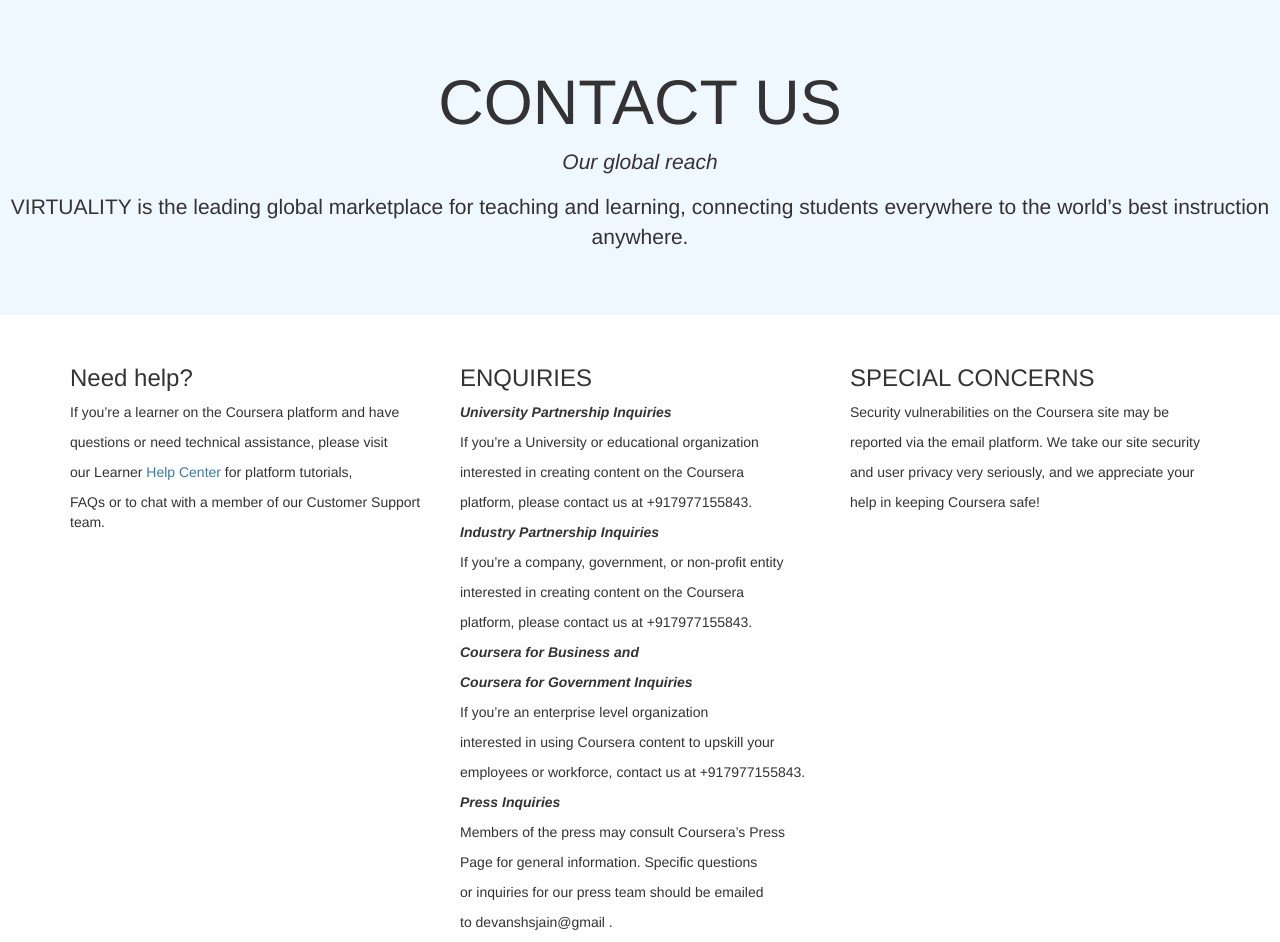
After one commit to DevanshJain07/virtual-classroom, a PHP site: page /contactus.html in a window 1280 px wide. The commit adds this page. Run offline with PHP 8.4, Linux system fonts and the light colour scheme.

Commit message:
contactus page added

```diff
--- a/Aboutus.html
+++ b/Aboutus.html
@@ -1,7 +1,7 @@
 <!DOCTYPE html>
 <html lang="en">
 <head>
-  <title>Bootstrap Example</title>
+  <title>About Us</title>
   <meta charset="utf-8">
   <meta name="viewport" content="width=device-width, initial-scale=1">
 
@@ -12,7 +12,7 @@
 </head>
 <body>
 
-<div class="jumbotron text-center">
+<div class="jumbotron text-center" style="background-color: aliceblue;">
   <h1>ABOUT US</h1>
  <center> <p style="font-style: italic">Our global reach</p></center>
   <p>VIRTUALITY is the leading global marketplace for teaching and learning, connecting students everywhere to the world’s best instruction anywhere.</p>
--- /dev/null
+++ b/contactus.html
@@ -0,0 +1,69 @@
+<!DOCTYPE html>
+<html lang="en">
+<head>
+  <title>Contact Us</title>
+  <meta charset="utf-8">
+  <meta name="viewport" content="width=device-width, initial-scale=1">
+
+  <link rel="stylesheet" href="https://maxcdn.bootstrapcdn.com/bootstrap/3.4.0/css/bootstrap.min.css">
+
+  <script src="https://ajax.googleapis.com/ajax/libs/jquery/3.4.1/jquery.min.js"></script>
+  <script src="https://maxcdn.bootstrapcdn.com/bootstrap/3.4.0/js/bootstrap.min.js"></script>
+</head>
+<body>
+
+<div class="jumbotron text-center" style="background-color: aliceblue;">
+  <h1>CONTACT US</h1>
+ <center> <p style="font-style: italic">Our global reach</p></center>
+  <p>VIRTUALITY is the leading global marketplace for teaching and learning, connecting students everywhere to the world’s best instruction anywhere.</p>
+</div>
+
+<div class="container">
+  <div class="row">
+    <div class="col-sm-4">
+      <h3>Need help?</h3>
+      <!-- <p style="font-style: italic;">Learn something new</p> -->
+      <p>If you’re a learner on the Coursera platform and have</p>
+      <p> questions or need technical assistance, please visit</p>
+      <p>our Learner <a href="help1.html">Help Center</a>  for platform tutorials, </p>
+      <p>FAQs or to chat with a member of our Customer Support team.</p>
+    </div>
+
+    <div class="col-sm-4">
+      <h3>ENQUIRIES</h3>
+      <p style="font-style: italic; font-weight: 1000">University Partnership Inquiries</p>
+      <p>If you’re a University or educational organization</p>
+        <p>interested in creating content on the Coursera</p>
+        <p> platform, please contact us at +917977155843.</p>
+        <p></p>
+        <p style="font-style: italic; font-weight: 1000">Industry Partnership Inquiries</p>
+      <p>If you’re a company, government, or non-profit entity</p>
+        <p>interested in creating content on the Coursera</p>
+        <p> platform, please contact us at +917977155843.</p>
+        <p></p>
+        <p style="font-style: italic; font-weight: 1000">Coursera for Business and</p>
+        <p style="font-style: italic; font-weight: 1000">Coursera for Government Inquiries</p>
+      <p>If you’re an enterprise level organization</p>
+        <p>interested in using Coursera content to upskill your</p>
+        <p> employees or workforce, contact us at +917977155843.</p>
+        <p></p>
+        <p style="font-style: italic; font-weight: 1000">Press Inquiries</p>
+        <p>Members of the press may consult Coursera’s Press</p>
+          <p>Page for general information. Specific questions</p>
+          <p> or inquiries for our press team should be emailed</p>
+          <p>to devanshsjain@gmail .</p>
+
+
+    </div>
+    <div class="col-sm-4">
+      <h3>SPECIAL CONCERNS</h3>
+      <!-- <p style="font-style: italic;">Get job-ready for an in-demand career</p> -->
+      <p>Security vulnerabilities on the Coursera site may be</p>
+      <p>reported via the email platform. We take our site security</p>
+      <p> and user privacy very seriously, and we appreciate your</p>
+      <p>help in keeping Coursera safe!</p>
+    </div>
+  </div>
+</div>
+</body>
+</html>
```
Also changed, not shown: firstdraftmainpage.css (+23 -16 lines), index.html (+7 -9 lines).
